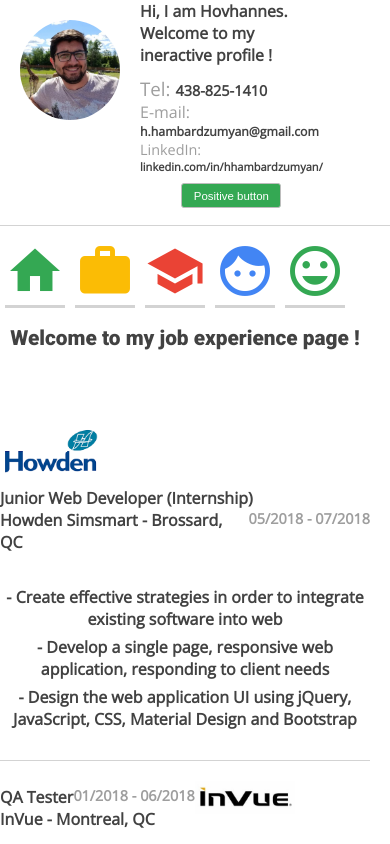
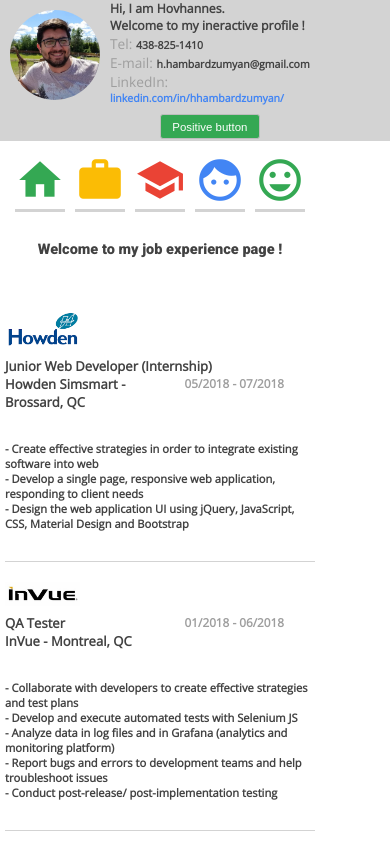
Before and after one commit to Mihomax/cv_build, a React (Create React App) app: page /experience in a window 390 px wide. Shown: the top 844 px of the page. Built offline with nearby package versions, Linux system fonts and the light colour scheme.

Commit message:
fixed nav, layouts, corrections about info

```diff
--- a/src/components/Content/Activities/Activities.js
+++ b/src/components/Content/Activities/Activities.js
@@ -15,7 +15,7 @@
 
         <h3 className = "lastline"><span style={labelStyle}>Who am I as a person ? </ span> <br />
         I think my previous collegues or bosses would describe me as organised, fast learner, analytical
-        and reliable team player.</h3>
+        and reliable team player. </h3>
 
         <h3 className = "lastline"><span style={labelStyle}>Who am I out of work ? </ span> <br />
         I like to do sport - squash, volleyball, table tennis(ninja level), <br />
--- a/src/components/Content/Content.css
+++ b/src/components/Content/Content.css
@@ -2,26 +2,45 @@
     font-family: 'Roboto', sans-serif;
     color:#424242 ;
     margin:40px;
+    margin-left:300px;
     margin-top:20px;
     width:740px;
     float:left;
+
 
   }
 
 
 @media only screen and (max-width: 1100px) {
   .container {
-    margin:10px;
+    font-size:90%;
+    margin-left:280px;
+    width:600px;
+
+}
+}
+
+@media only screen and (max-width: 830px) {
+  .container {
+    font-size:80%;
     width:500px;
-
+    margin-left:50px;
 }
 }
 
 
 @media only screen and (max-width: 600px) {
-  .container {
-    margin:0px;
-    width:370px;
+
+
+
+.container {
+
+  width:310px;
+  font-size:70%;
+  float:left;
+  margin:0px;
+  margin-left:5px;
+  text-align:left;
 
 }
 
--- a/src/components/Content/Education/Education.css
+++ b/src/components/Content/Education/Education.css
@@ -4,3 +4,12 @@
 .educ {
     width:700px;
 }
+
+@media only screen and (max-width: 1100px) {
+    .big {
+        width:100px;
+    }
+    .educ {
+        width:550px;
+    }
+  }
--- a/src/components/Content/Experience/Experience.css
+++ b/src/components/Content/Experience/Experience.css
@@ -25,9 +25,15 @@
 h3 {
     margin-top:5px;
     margin-bottom:5px;
+    display: block;
+    margin-left: auto;
+    margin-right: auto;
+    width: 90%;
     float: left;
 
 }
+
+
 
 h4 {
     margin:3px;
@@ -76,3 +82,21 @@
     width:100px;
 
 }
+
+@media only screen and (max-width: 600px) {
+
+
+   h4 {
+
+    margin:0px;
+    padding:0px;
+    float:left;
+    text-align:left;
+
+  }
+  .logos {
+    width:75px;
+
+}
+
+  }
--- a/src/components/Content/Home/Home.css
+++ b/src/components/Content/Home/Home.css
@@ -13,9 +13,19 @@
 @media only screen and (max-width: 1100px) {
   h1 {
     margin:0 auto;
-    width:100%;
+    width:90%;
 
 }
+video {
+
+  width: 480px;
+}
+}
+@media only screen and (max-width: 830px) {
+  video {
+
+    width: 450px;
+  }
 }
 
 @media only screen and (max-width: 600px) {
@@ -26,6 +36,7 @@
 }
 video {
 
-  width: 350px;
+  width: 300px;
+
 }
 }
--- a/src/components/Left/Left.css
+++ b/src/components/Left/Left.css
@@ -1,4 +1,5 @@
 .left {
+    position:fixed;
     font-family: 'Open Sans', sans-serif;
     font-weight:bold;
     color:#424242 ;
@@ -7,6 +8,7 @@
     float:left;
     border-right:1px solid lightgrey;
     font-size: 125%;
+    background-color:#D3D3D3;
 
 }
 .label {
@@ -34,7 +36,7 @@
 }
 .tel { font-size:82%;}
 .email { font-size:70%;}
-.languages {font-size:85%;}
+
 
 button {
     display: block;
@@ -91,11 +93,28 @@
 
   @media only screen and (max-width: 600px) {
 
+    .left {
+
+
+        height:140px;
+
+
+    }
+
     .myphoto {
         float:left;
-        padding:20px;
-        width:100px;
-    height:100px;
+        padding:10px;
+        width:90px;
+        height:90px;
+
+    }
+
+    .name {
+        font-size:70%;
+        margin-bottom:0px;
+    }
+    .email,.tel, .linkedin {
+        font-size:60%;
     }
     button {
 
--- a/src/components/Left/Left.js
+++ b/src/components/Left/Left.js
@@ -14,10 +14,10 @@
                 <img class="myphoto"alt="MyPhoto"src ={me} />
 
            <div className = "contact">
-           <p className = "name">Hi, I am Hovhannes.<br/> Welcome to my <br/>ineractive profile !</p>
+           <p className = "name">Hi, I am Hovhannes.<br/> Welcome to my ineractive profile !</p>
                 <p className="tel"><span style={labelStyle}>Tel: </span>438-825-1410  </p>
-                <p className="email"><span style={labelStyle}>E-mail: </span><br />h.hambardzumyan@gmail.com </p>
-                <p> <span style={labelStyle}>LinkedIn:</span><br />linkedin.com/in/hhambardzumyan/</p><br />
+                <p className="email"><span style={labelStyle}>E-mail: </span>h.hambardzumyan@gmail.com </p>
+                <p className="linkedin"> <span style={labelStyle}>LinkedIn:</span><br /><a href = "https://www.linkedin.com/in/hhambardzumyan/">linkedin.com/in/hhambardzumyan/</a></p><br />
 
                 <button id="positiveBtn" onClick = {props.button}>Positive button</button>
            </div>
--- a/src/components/Modal/Modal.css
+++ b/src/components/Modal/Modal.css
@@ -14,8 +14,9 @@
     color:#424242;
 }
 
+
 .message {
-    margin-top:30px;
+    margin-top:25px;
     width:500px;
     margin-left: 50px;
 
@@ -47,10 +48,10 @@
 @media only screen and (max-width: 600px) {
     .myModal {
         position: fixed;
-        width: 350px;
+        width: 320px;
         height: 150px;
         top: 40%;
-        left: 45%;
+        left: 48%;
         margin-top: -50px;
         margin-left: -160px;
         border-radius:5px;
@@ -61,14 +62,19 @@
         color:#424242;
     }
 
-    h2 {
-        font-size:90%;
+    .message {
+        margin-top:20px;
+        width:300px;
+        margin-left: 10px;
+        margin-bottom: 20px;
+        font-size:95%;
+
       }
-    h3 {
-        font-size:100%;
-      }
-      h4 {
-          text-align: center;
+      .title {
+          font-size:85%;
+        width:220px;
+        margin-left: 60px;
+        padding-top:10px;
       }
       .btn1, .btn2 {
         display:inline;
--- a/src/components/Navbar/Navbar.css
+++ b/src/components/Navbar/Navbar.css
@@ -2,6 +2,7 @@
     float:left;
     width:800px;
     height: 100px;
+    margin-left:280px;
 
 }
 
@@ -68,12 +69,32 @@
     }
 }
 
+@media only screen and (max-width: 830px) {
+    nav {
+        margin-top:235px;
+        margin-left:30px;
+    }
+    .linkContainer {
+        width:500px;
+
+    }
+    .links {
+
+        margin:20px;
+        font-size:120%;
+    }
+}
+
+
+
 @media only screen and (max-width: 600px) {
     nav {
-        width:370px;
+        margin-top:140px;
+        width:320px;
+        margin-left:10px;
     }
     .linkContainer {
-        width:370px;
+        width:320px;
 
     }
     .links {
@@ -81,4 +102,7 @@
         margin:5px;
         font-size:100%;
     }
+    .material-icons {
+        font-size:50px;
+    }
 }
```
